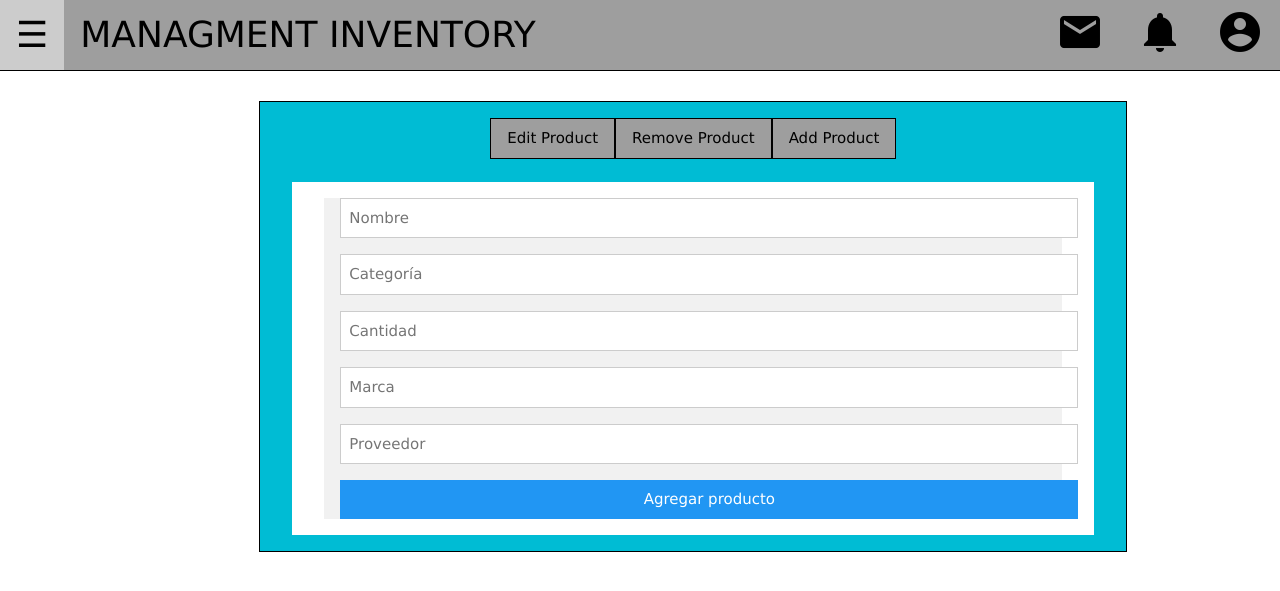
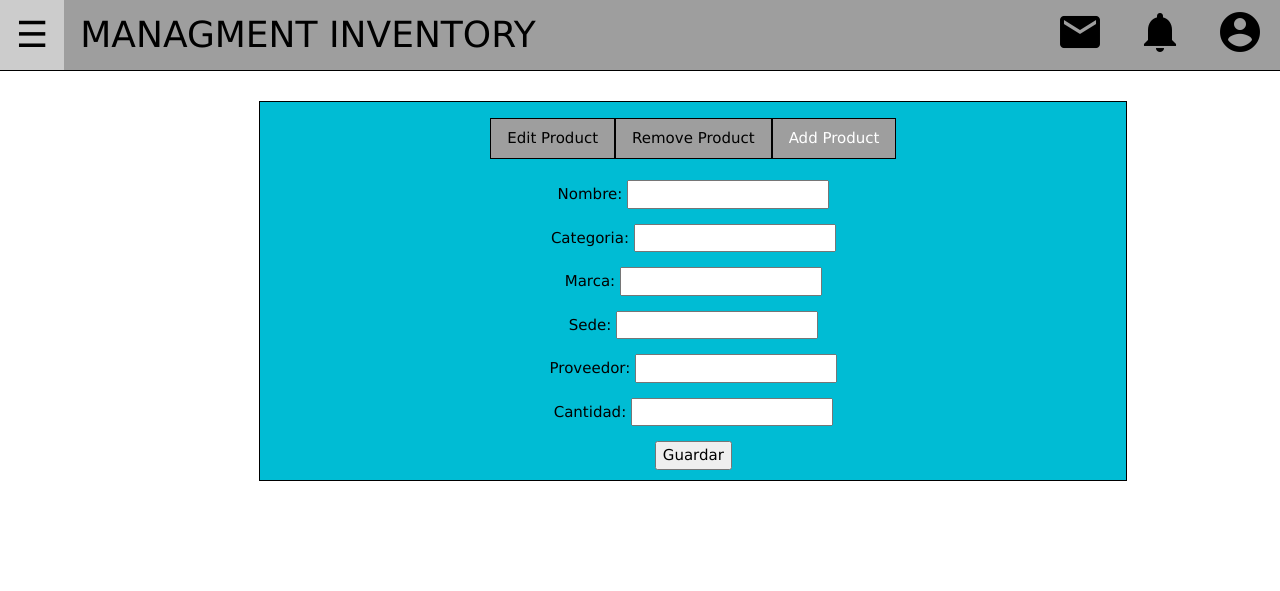
Before and after one commit to mamorenoc19/Managemet_Inventory, a Django app: template Management_Inventory_Project/Managemet_Inventory_App/templates/Managemet_Inventory_App/inventory_add.html in a window 1280 px wide. Shown: the top 591 px of the page. Run offline with Django 3.2, Linux system fonts and the light colour scheme; the template is opened without the code that fills it: values that come from a table or form of the project are taken from there, others are empty.

Commit message:
Update inventory_add.html

```diff
--- a/Management_Inventory_Project/Managemet_Inventory_App/templates/Managemet_Inventory_App/inventory_add.html
+++ b/Management_Inventory_Project/Managemet_Inventory_App/templates/Managemet_Inventory_App/inventory_add.html
@@ -1,26 +1,23 @@
 {% extends "Managemet_Inventory_App/base.html" %}
-{% load static%}
-{% block head%}
+{% block head %}
 {% endblock %}
-
 {% block content %}
-<div class="w3-container w3-cyan w3-border w3-border-black w3-center" id="sobre_nosotros" style="margin:30px">
-    <div class="w3-container w3-side-bar w3-bar ">
-        <a href="{% url 'edit'%}" class="w3-margin-top w3-bar-item w3-button w3-bar-item w3-gray w3-cursive w3-text-black w3-hover-gray w3-hover-text-white w3-border w3-border-black">Edit Product</a>
-        <a href="{% url 'remove'%}" class="w3-margin-top w3-bar-item w3-button w3-bar-item w3-gray w3-cursive w3-text-black w3-hover-gray w3-hover-text-white w3-border w3-border-black">Remove Product</a>
-        <a href="{% url 'productos'%}" class="w3-margin-top w3-bar-item w3-button w3-bar-item w3-gray w3-cursive w3-text-black w3-hover-gray w3-hover-text-white w3-border w3-border-black">Add Product</a>
+<div class="w3-cyan w3-border w3-border-black w3-center" id="sobre_nosotros" style="margin:30px">
+    <div class="w3-side-bar w3-bar ">
+        <a href="/Managemet_Inventory_App/edit/"
+            class="w3-margin-top w3-bar-item w3-button w3-bar-item w3-gray w3-cursive w3-text-black w3-hover-gray w3-hover-text-white w3-border w3-border-black">Edit
+            Product</a>
+        <a href="/Managemet_Inventory_App/remove/"
+            class="w3-margin-top w3-bar-item w3-button w3-bar-item w3-gray w3-cursive w3-text-black w3-hover-gray w3-hover-text-white w3-border w3-border-black">Remove
+            Product</a>
+        <a href="/Managemet_Inventory_App/add/"
+            class="w3-margin-top w3-bar-item w3-button w3-bar-item w3-gray w3-cursive w3-text-white w3-hover-gray w3-hover-text-white w3-border w3-border-black">Add
+            Product</a>
     </div>
-
-    <div class="w3-container w3-white w3-margin">
-        <form action="agregar_producto/" class="w3-light-grey w3-text-blue w3-margin">
-            <input class="w3-input w3-border w3-margin" type="text" placeholder="Nombre">
-            <input class="w3-input w3-border w3-margin" type="text" placeholder="Categoría">
-            <input class="w3-input w3-border w3-margin" type="text" placeholder="Cantidad">
-            <input class="w3-input w3-border w3-margin" type="text" placeholder="Marca">
-            <input class="w3-input w3-border w3-margin" type="text" placeholder="Proveedor">
-            <button class="w3-button w3-block w3-section w3-blue w3-ripple w3-padding w3-margin">Agregar producto</button>
-        </form>
-    </div>
+    <form method="POST">
+    {% csrf_token %}
+    {{form.as_p}}
+    <button style="margin-bottom: 10px;" type="submit">Guardar</button>
+    </form>
 </div>
-
 {% endblock %}
```
